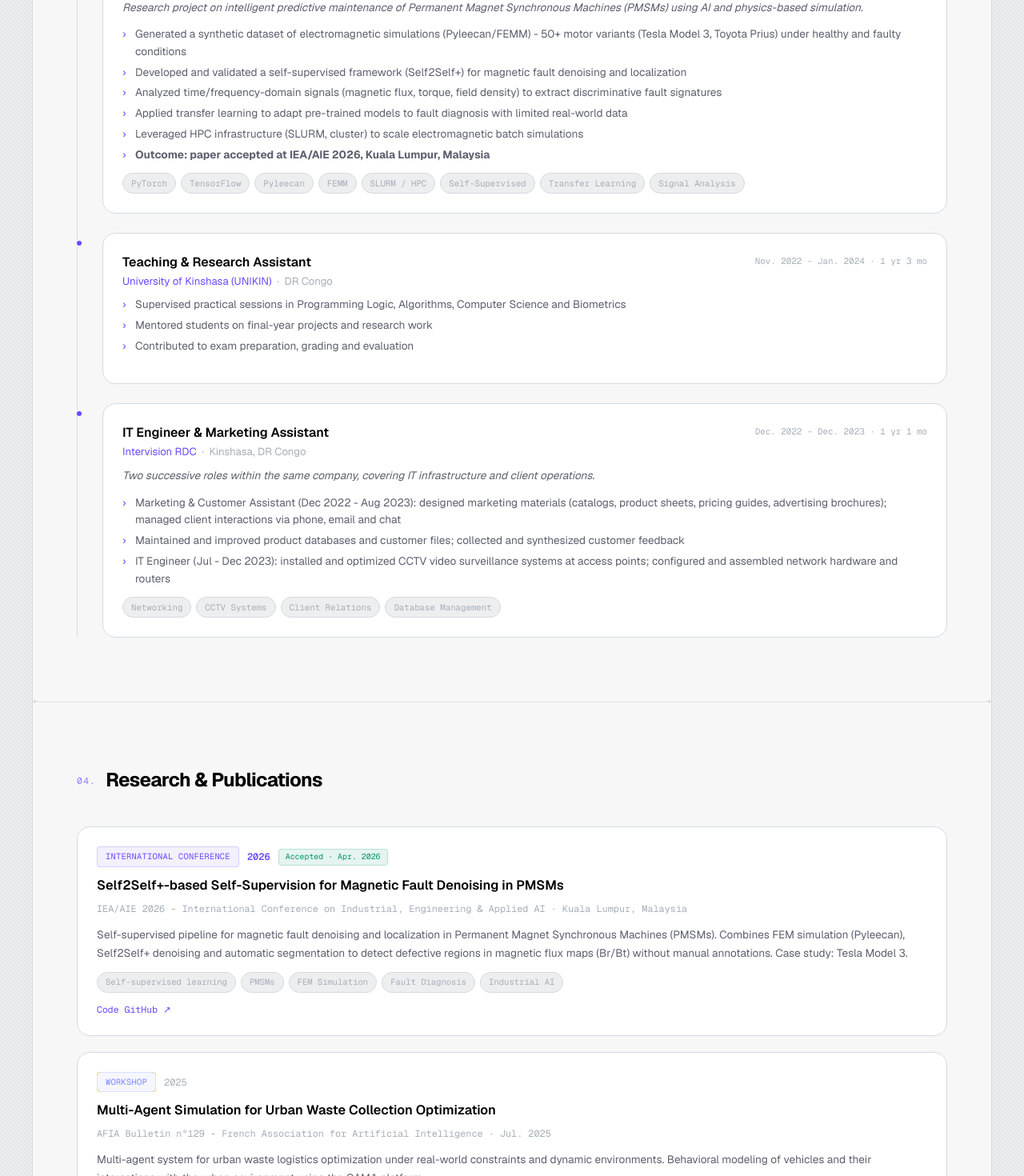
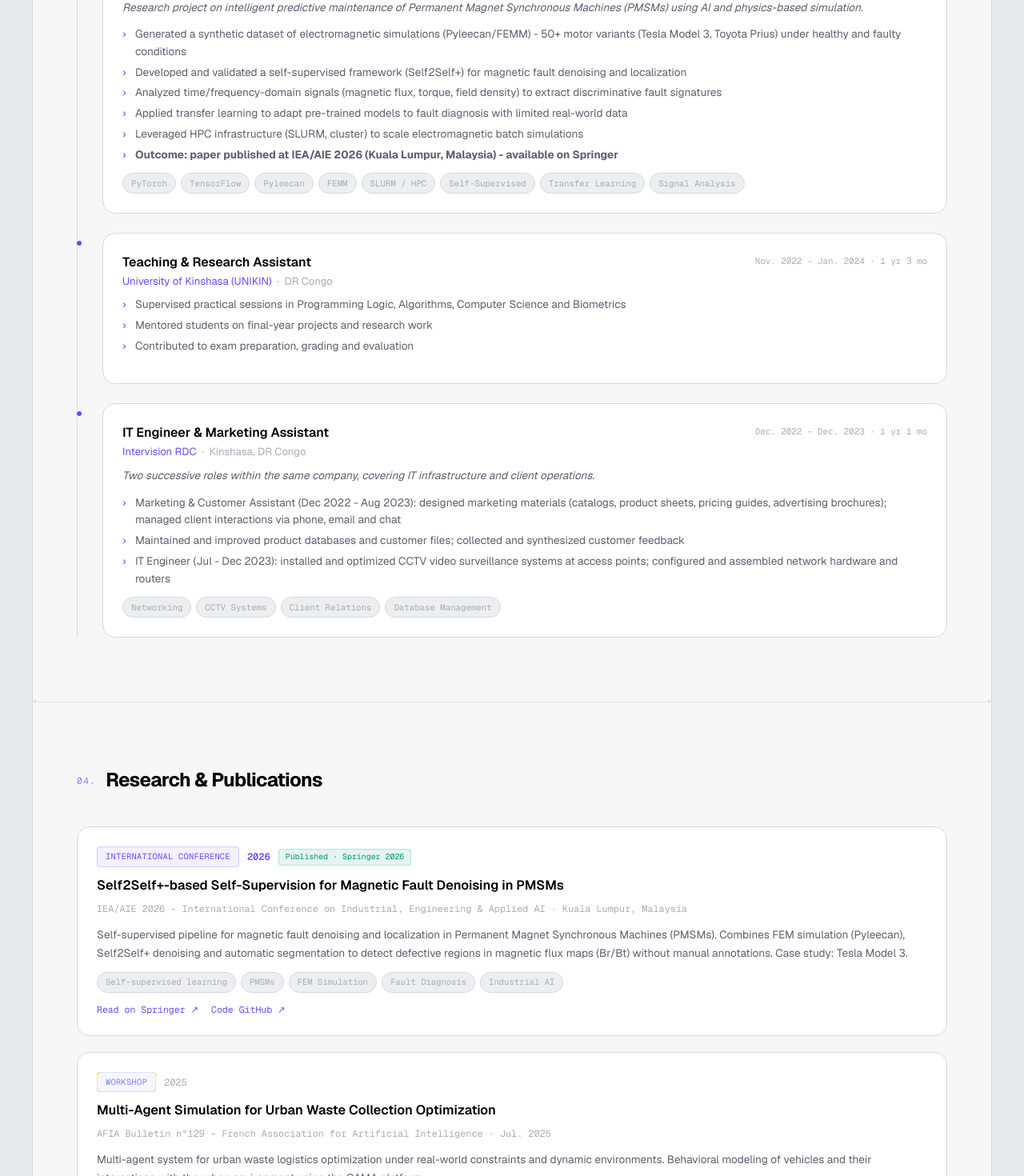
Before and after one commit to PRISCILLE7/priscille-portfolio, a Next.js app: page / in a window 1280 px wide. Shown: the part 3920-5390 px from the top of the page at 80% size. Built offline with nearby package versions, Linux system fonts and the light colour scheme.

Commit message:
Add Springer publication link for IEA/AIE 2026 paper, update status to Published

```diff
--- a/components/Experience.tsx
+++ b/components/Experience.tsx
@@ -38,7 +38,7 @@ const experience = [
       "Analyzed time/frequency-domain signals (magnetic flux, torque, field density) to extract discriminative fault signatures",
       "Applied transfer learning to adapt pre-trained models to fault diagnosis with limited real-world data",
       "Leveraged HPC infrastructure (SLURM, cluster) to scale electromagnetic batch simulations",
-      "Outcome: paper accepted at IEA/AIE 2026, Kuala Lumpur, Malaysia",
+      "Outcome: paper published at IEA/AIE 2026 (Kuala Lumpur, Malaysia) - available on Springer",
     ],
     tags: [
       "PyTorch", "TensorFlow", "Pyleecan", "FEMM",
--- a/components/Research.tsx
+++ b/components/Research.tsx
@@ -10,11 +10,14 @@ const publications = [
     yearAccent: true,
     title: "Self2Self+-based Self-Supervision for Magnetic Fault Denoising in PMSMs",
     venue: "IEA/AIE 2026 - International Conference on Industrial, Engineering & Applied AI · Kuala Lumpur, Malaysia",
-    status: "Accepted · Apr. 2026",
+    status: "Published · Springer 2026",
     description:
       "Self-supervised pipeline for magnetic fault denoising and localization in Permanent Magnet Synchronous Machines (PMSMs). Combines FEM simulation (Pyleecan), Self2Self+ denoising and automatic segmentation to detect defective regions in magnetic flux maps (Br/Bt) without manual annotations. Case study: Tesla Model 3.",
     topics: ["Self-supervised learning", "PMSMs", "FEM Simulation", "Fault Diagnosis", "Industrial AI"],
-    links: [{ label: "Code GitHub ↗", href: "https://github.com/PRISCILLE7/Self2SelfPlus-MagneticFaultDiagnosis" }],
+    links: [
+      { label: "Read on Springer ↗", href: "https://link.springer.com/chapter/10.1007/978-981-92-2888-1_3" },
+      { label: "Code GitHub ↗", href: "https://github.com/PRISCILLE7/Self2SelfPlus-MagneticFaultDiagnosis" },
+    ],
   },
   {
     badge: "Workshop",
```
